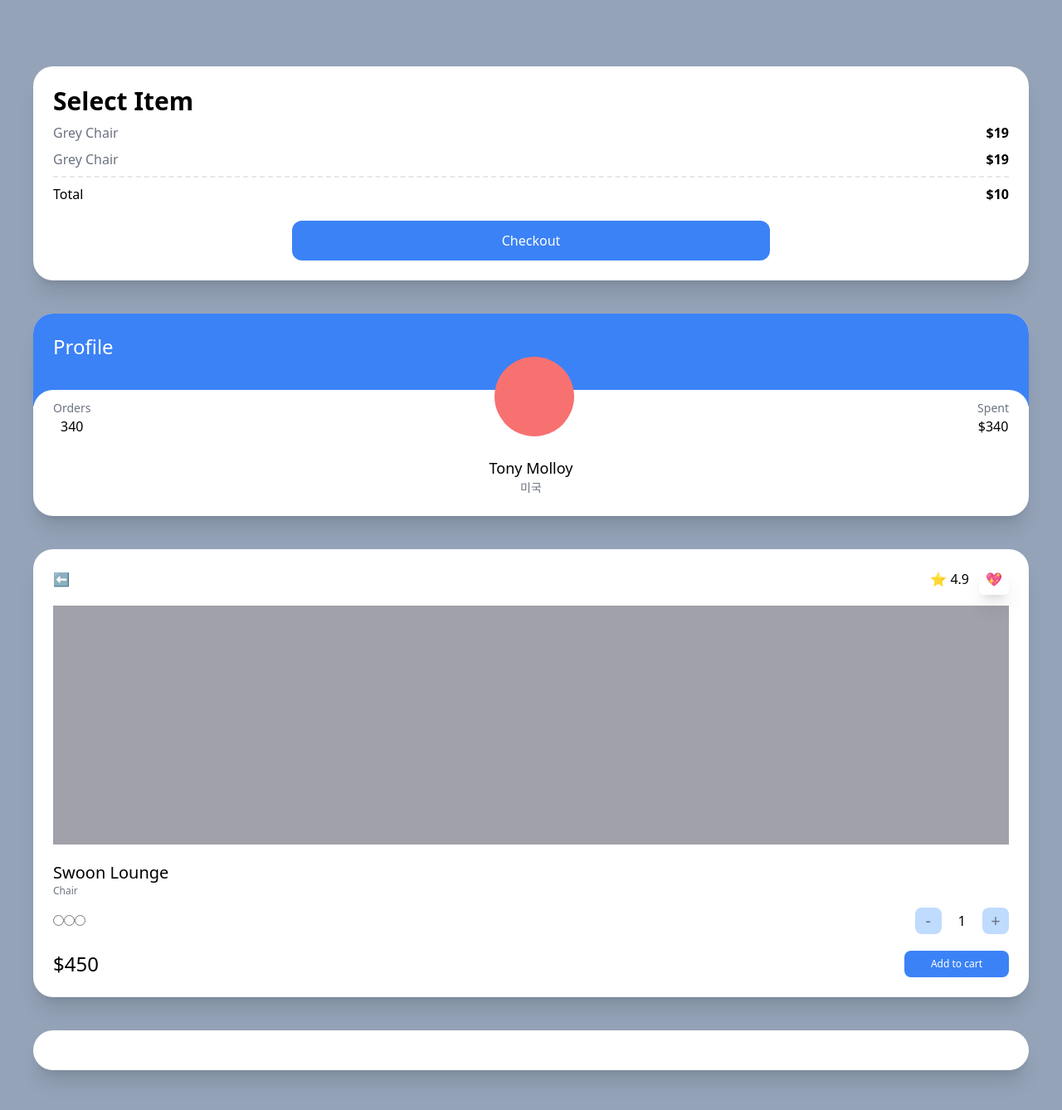
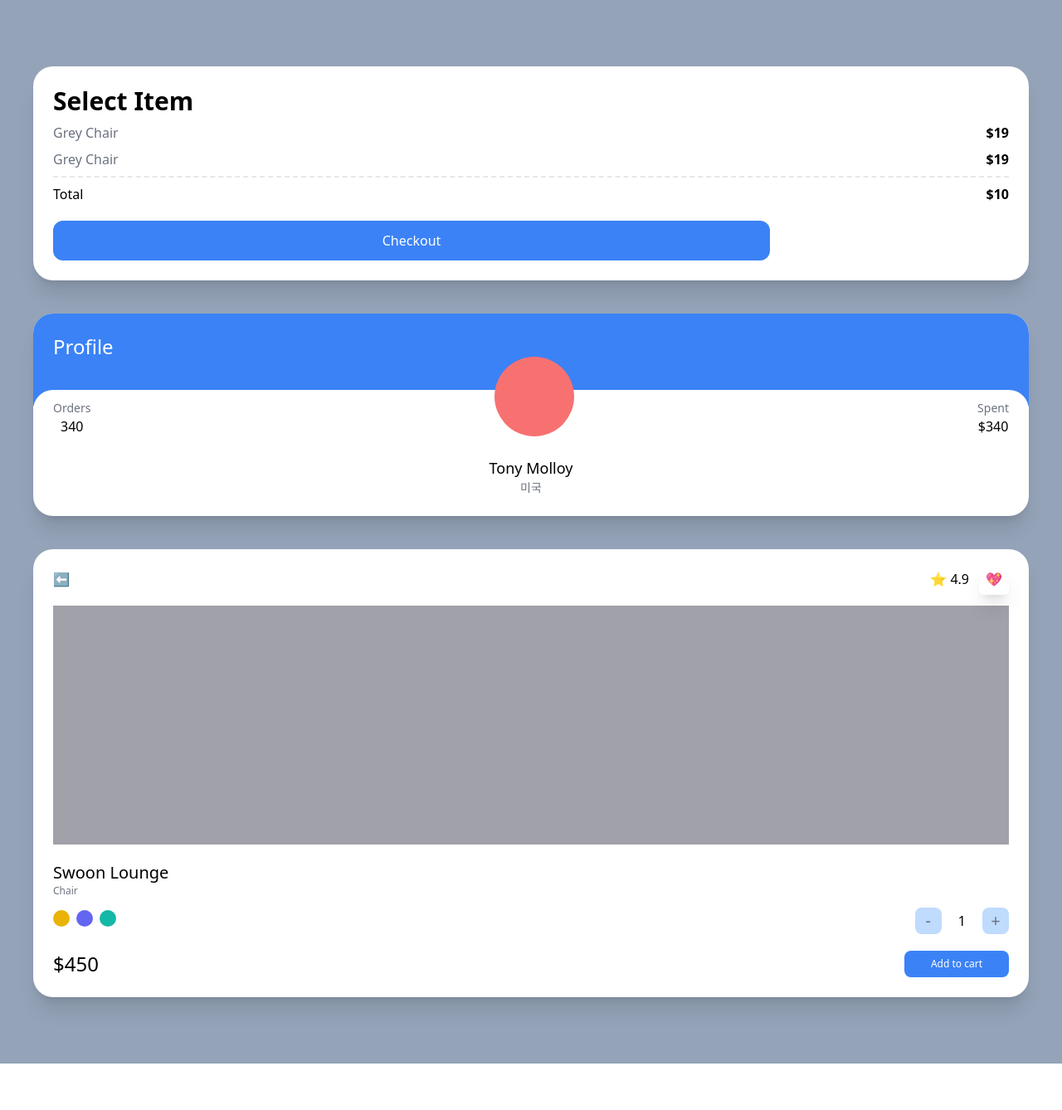
Before and after one commit to namwookyung/carrot-market, a Next.js app: page / in a window 1280 px wide. Shown: the top 1338 px of the page at 83% size. After the commit the page ends 1282 px from the top, so only its background shows below. Built offline with nearby package versions, Linux system fonts and the light colour scheme.

Commit message:
modifiers 기능_24.06.08

```diff
--- a/pages/index.tsx
+++ b/pages/index.tsx
@@ -17,7 +17,11 @@
           <span>Total</span>
           <span className="font-semibold">$10</span>
         </div>
-        <div className="mt-5 bg-blue-500 text-white p-3 text-center rounded-xl w-2/4 mx-auto">Checkout</div>
+        <button className="mt-5 bg-blue-500 text-white p-3 text-center rounded-xl w-3/4 mx-auto
+        hover:bg-teal-500 hover:text-black
+        active:bg-yellow-500 focus:bg-red-500">
+          Checkout
+        </button>
       </div>
       <div className="bg-white overflow-hidden rounded-3xl shadow-xl">
         <div className="bg-blue-500 p-6 pb-14">
@@ -54,10 +58,10 @@
           <span className="font-medium text-xl">Swoon Lounge</span>
           <span className="text-xs text-gray-500">Chair</span>
           <div className="mt-3 mb-5 flex justify-between items-center">
-            <div>
-              <input type="radio" />
-              <input type="radio" />
-              <input type="radio" />
+            <div className="space-x-2">
+              <button className="w-5 h-5 rounded-full bg-yellow-500"></button>
+              <button className="w-5 h-5 rounded-full bg-indigo-500"></button>
+              <button className="w-5 h-5 rounded-full bg-teal-500"></button>
             </div>
             <div className="flex items-center space-x-5">
               <button className="rounded-lg bg-blue-200 flex justify-center items-center aspect-square w-8 text-xl text-gray-500">-</button>
@@ -71,7 +75,6 @@
           </div>
         </div>
       </div>
-      <div className="bg-white p-6 rounded-3xl shadow-xl"></div>
     </div>
     );
 }
```
